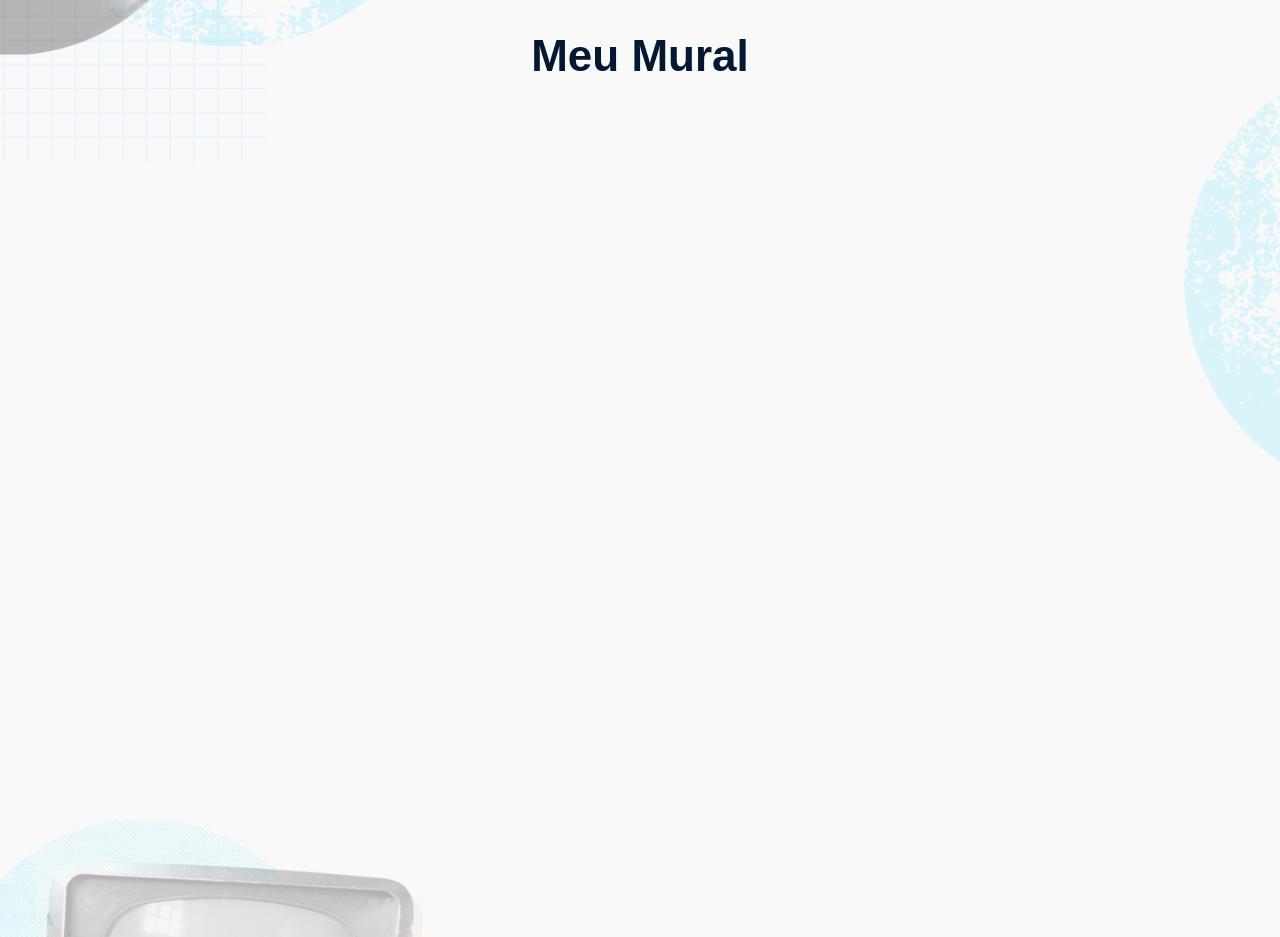
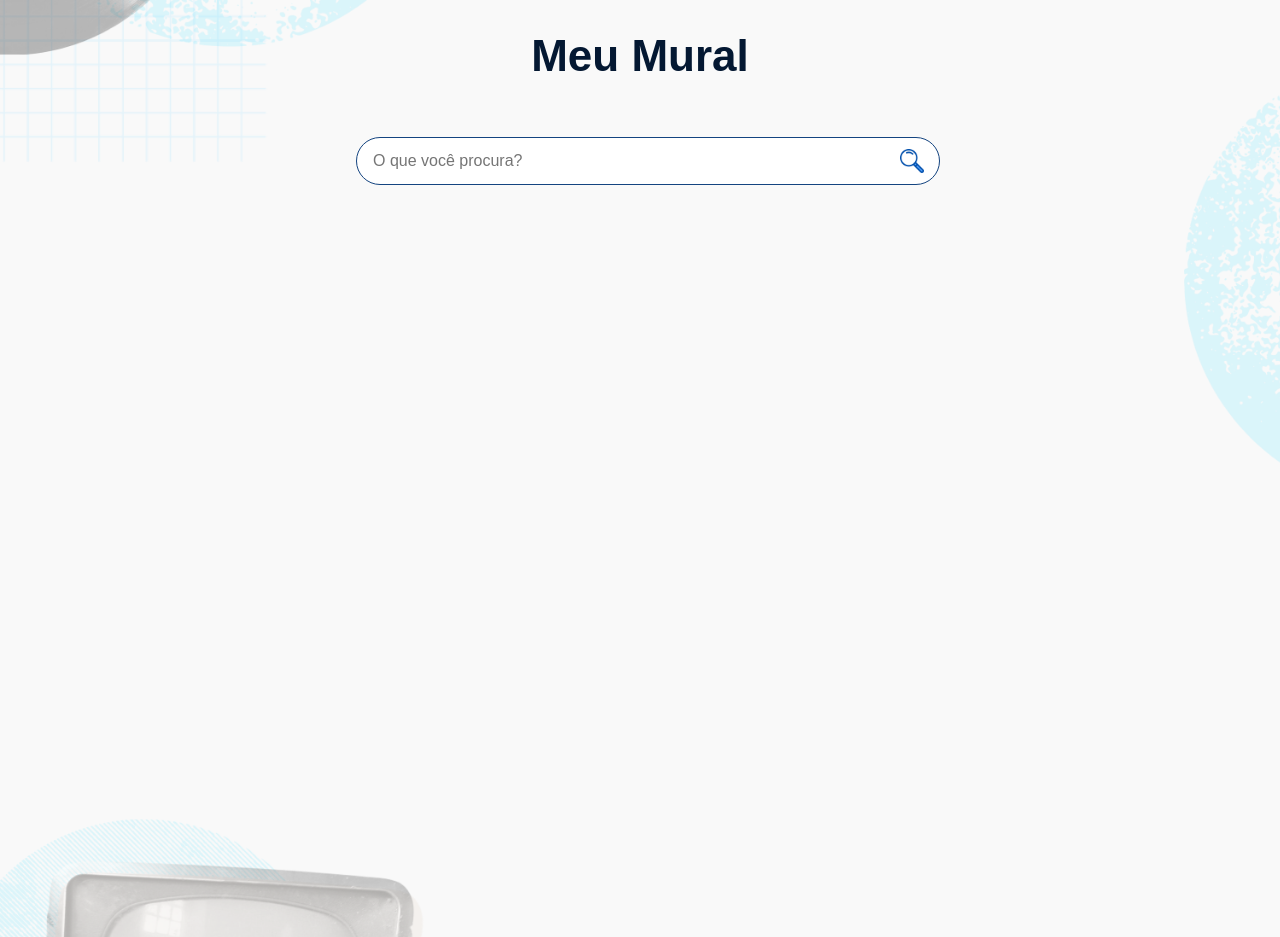
Before and after one commit to devjosejhonata/JAVASCRIPT_CRUD-Projeto_Memoteca_Alura, a website: page index.html in a window 1280 px wide. Shown: the part 1920-2857 px from the top of the page. Drawn offline with Linux system fonts and the light colour scheme; no server answers.

Commit message:
Criando o layout de um campo de busca

```diff
--- a/css/styles.css
+++ b/css/styles.css
@@ -302,3 +302,33 @@ span {
   font-size: 1.8rem;
   color: #666;
 }
+
+/* campo busca */
+#busca-container {
+  display: flex;
+  align-items: center;
+  margin-top: 56px;
+  width: 100%;
+  max-width: 600px;
+  margin: 56px auto;
+  padding: 0 16px;
+}
+
+#campo-busca {
+  flex: 1;
+  width: 572px;
+  height: 48px;
+  padding: 8px 16px;
+  border-radius: 32px;
+  border: 1px solid #144480;
+  font-family: "Poppins", sans-serif;
+  font-size: 16px;
+  font-weight: 400;
+  outline: none;
+}
+
+.lupa {
+  margin-left: -40px;
+  width: 24px;
+  height: 24px;
+}
--- a/index.html
+++ b/index.html
@@ -62,8 +62,16 @@
       <span></span>
       <section id="lista-pensamentos-container">
         <h3>Meu Mural</h3>
+        <section id="busca-container">
+          <input
+              type="text"
+              id="campo-busca"
+              placeholder="O que você procura?" />
+          <img class="lupa" src="assets/imagens/lupa.png" alt="">
+          </section>
         <ul id="lista-pensamentos"></ul>
       </section>
+
     </main>
     <footer>
       <p>&copy;
```
Also changed, not shown: backend/db.json (+45 -0 lines), assets/imagens/lupa.png (added).
